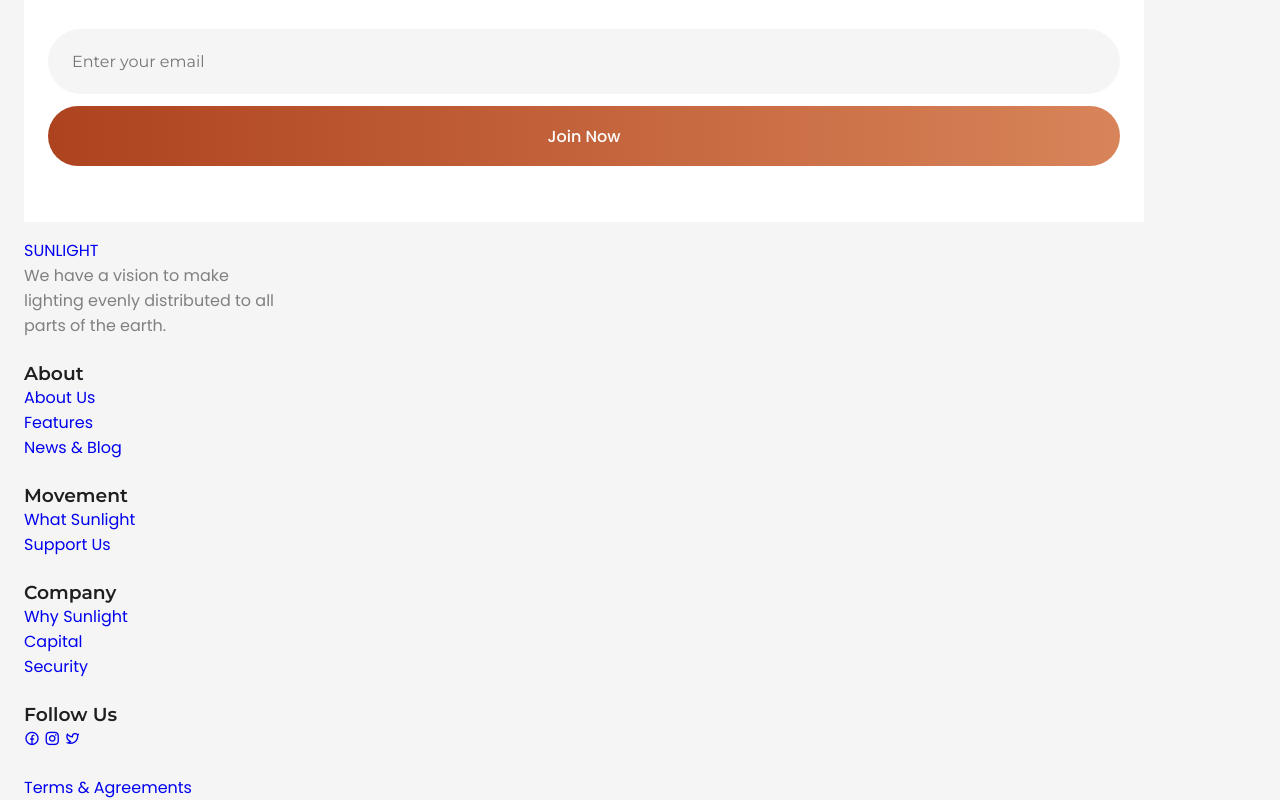
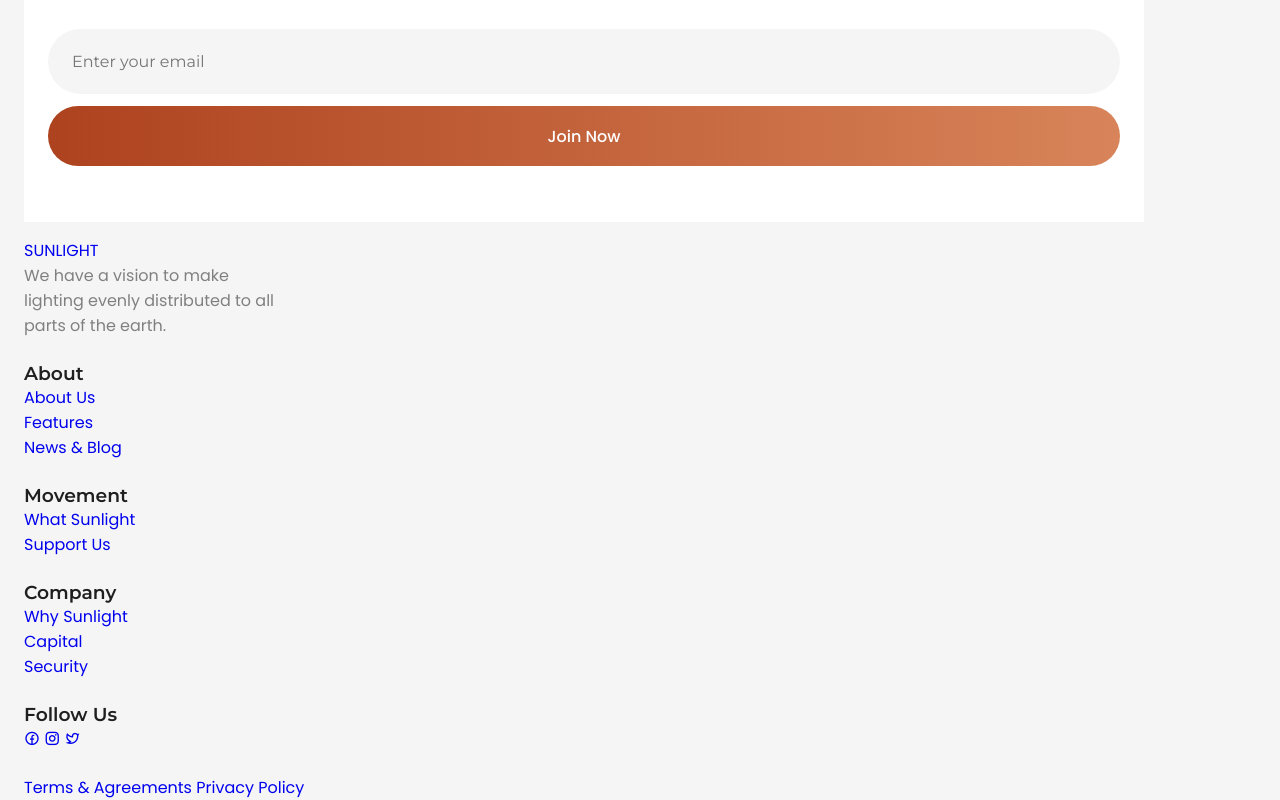
Before and after one commit to erickdc7/responsive-lamp-website, a plain HTML site: page index.html in a window 1280 px wide. Shown: the part 6909-7709 px from the top of the page. Drawn offline with nearby package versions, Linux system fonts and the light colour scheme.

Commit message:
text added

```diff
--- a/index.html
+++ b/index.html
@@ -657,7 +657,7 @@
          <div class="footer__group">
             <div class="footer__terms">
                <a href="#">Terms & Agreements</a>
-               <a href="#"></a>
+               <a href="#">Privacy Policy</a>
             </div>
          </div>
       </div>
```
